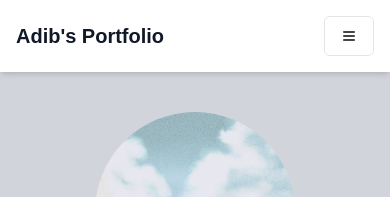
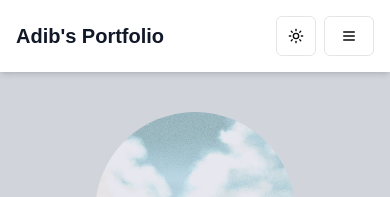
Before and after one commit to Adibmaros/my-portfolio, a Next.js app: page / in a window 390 px wide. Shown: the top 197 px of the page. Built offline with nearby package versions, Linux system fonts and the light colour scheme.

Commit message:
tambah dark mode di layar ponsel

```diff
--- a/src/components/Navbar.jsx
+++ b/src/components/Navbar.jsx
@@ -62,11 +62,19 @@ export default function Navbar() {
           </motion.div>
         </div>
 
+        <div className="md:hidden flex items-center space-x-2">
+          <motion.div
+            initial={{ opacity: 0, y: -20 }}
+            animate={{ opacity: 1, y: 0 }}
+            transition={{ delay: 0.3 }}
+          >
+            <DarkMode />
+          </motion.div>
+
           <motion.div
             initial={{ opacity: 0, x: 20 }}
             animate={{ opacity: 1, x: 0 }}
             transition={{ duration: 0.5 }}
-          className="md:hidden"
           >
             <motion.div whileTap={{ scale: 0.95 }}>
               <Button
@@ -77,6 +85,7 @@ export default function Navbar() {
               </Button>
             </motion.div>
           </motion.div>
+        </div>
       </div>
 
       <AnimatePresence>
```
Lines whose indentation alone changed are shown as unchanged.
